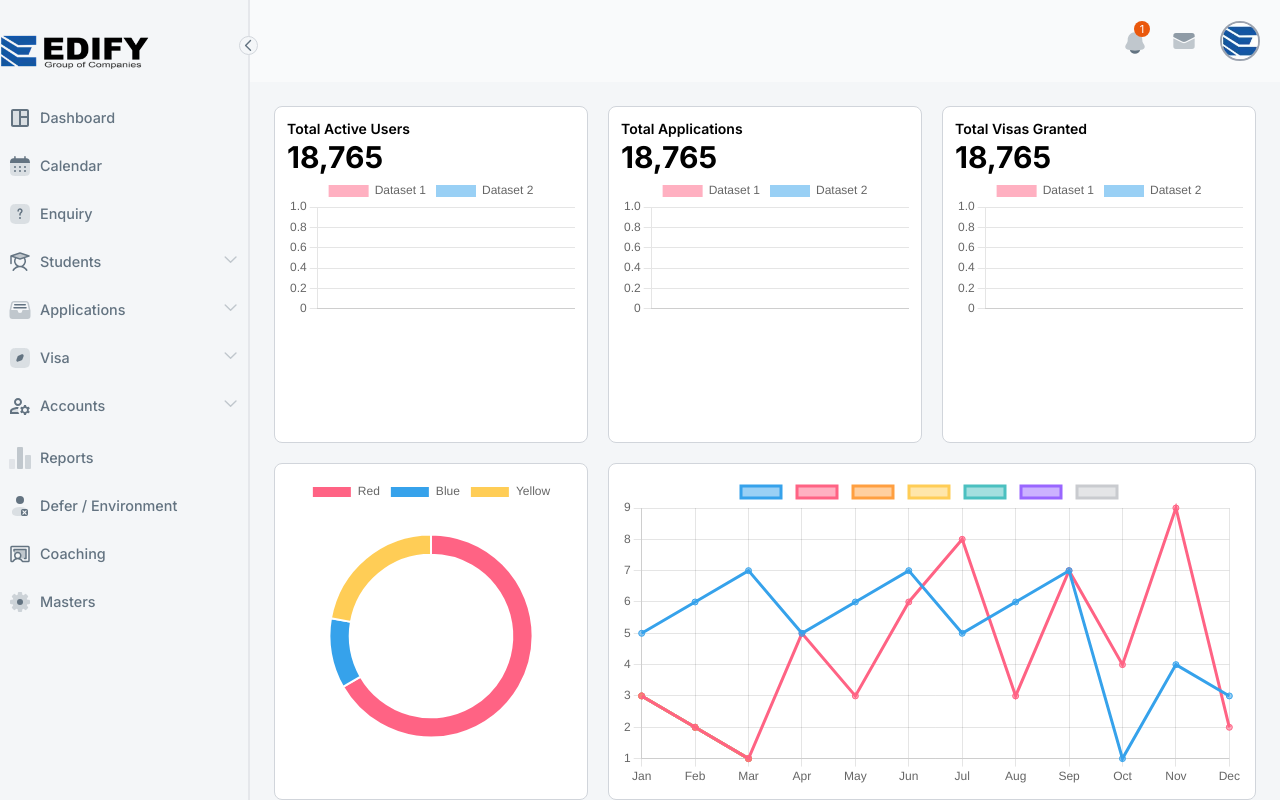
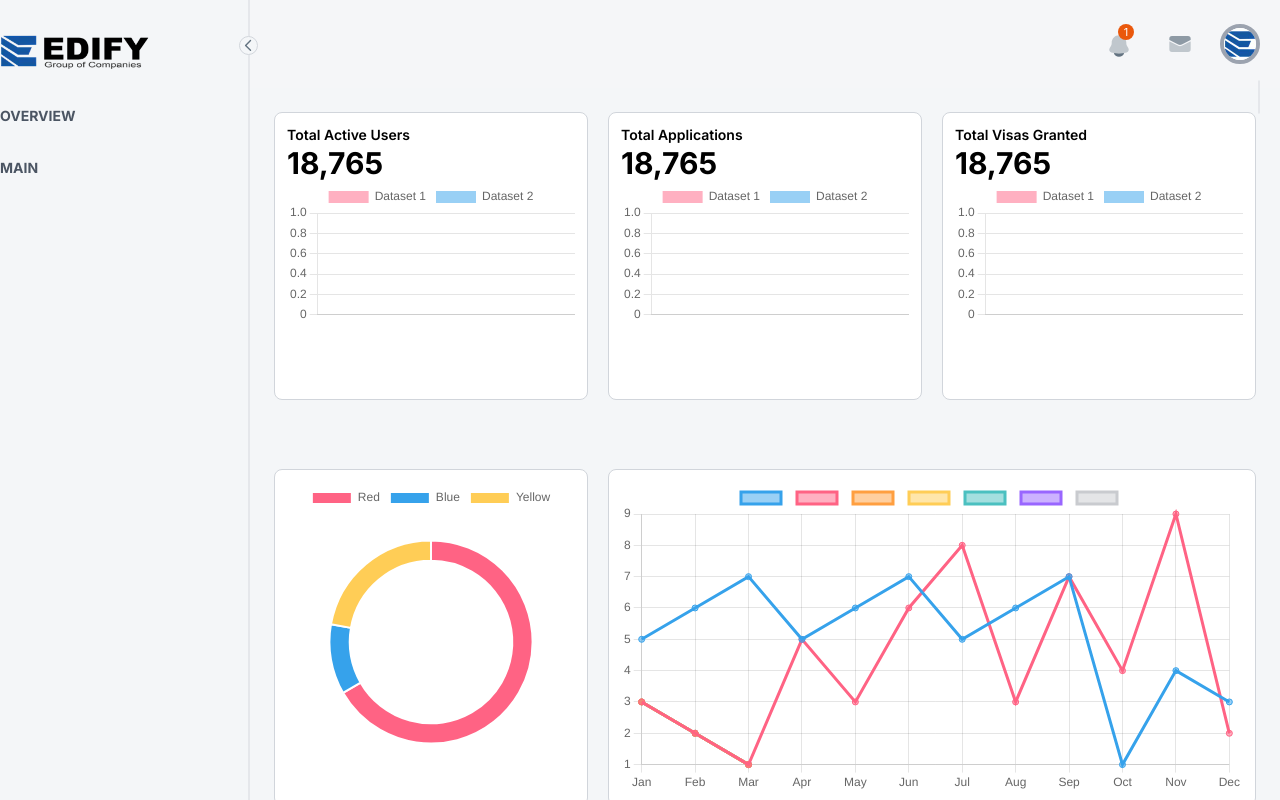
Before and after one commit to mdanish73/edify-crm, a Next.js app: page / in a window 1280 px wide. Built offline with nearby package versions, Linux system fonts and the light colour scheme.

Commit message:
sidebar and topbar re-designed

```diff
--- a/src/app/globals.css
+++ b/src/app/globals.css
@@ -29,3 +29,7 @@
 .sidebar-item.open > .sidebar-content{
   height: 100% !important;
 }
+
+.menu {
+  transition: height 1s ease;
+}
--- a/src/components/SideNavBar.jsx
+++ b/src/components/SideNavBar.jsx
@@ -1,40 +1,50 @@
 'use client'
-import SidebarItem from "./SidebarItem"
-import { IcTwotoneSpaceDashboard } from "./svg/DashIcon"
-import { SolarCalendarBoldDuotone } from "./svg/GravityUiCalendar"
-import { SolarQuestionSquareBoldDuotone } from "./svg/TdesignUserUnknown"
-import { PhStudentDuotone } from "./svg/PhStudent"
-import { IonFileTrayFull } from "./svg/TrayFull"
-import { SolarCompassSquareBoldDuotone } from "./svg/RiCompassDiscoverLine"
-import { IcTwotoneManageAccounts } from "./svg/IcTwotoneManageAccounts"
-import { UimGraphBar } from "./svg/MdiGraphBoxPlusOutline"
-import { SolarUserCrossBoldDuotone } from "./svg/LaUserTimes"
-import { PhChalkboardTeacherDuotone } from "./svg/LaChalkboardTeacher"
-import { LetsIconsSettingLineDuotone } from "./svg/LucideSettings"
+import SidebarItem from "@/components/SidebarItem"
+import { IcTwotoneSpaceDashboard } from "@/components/svg/DashIcon"
+import { SolarCalendarBoldDuotone } from "@/components/svg/GravityUiCalendar"
+import { SolarQuestionSquareBoldDuotone } from "@/components/svg/TdesignUserUnknown"
+import { PhStudentDuotone } from "@/components/svg/PhStudent"
+import { IonFileTrayFull } from "@/components/svg/TrayFull"
+import { SolarCompassSquareBoldDuotone } from "@/components/svg/RiCompassDiscoverLine"
+import { IcTwotoneManageAccounts } from "@/components/svg/IcTwotoneManageAccounts"
+import { UimGraphBar } from "@/components/svg/MdiGraphBoxPlusOutline"
+import { SolarUserCrossBoldDuotone } from "@/components/svg/LaUserTimes"
+import { PhChalkboardTeacherDuotone } from "@/components/svg/LaChalkboardTeacher"
+import { LetsIconsSettingLineDuotone } from "@/components/svg/LucideSettings"
 import { useState, useEffect } from "react"
-import { FluentChevronLeft24Filled } from "./svg/FluentChevronLeft24Filled"
-import { FluentChevronRight24Filled } from "./svg/FluentChevronRight24Filled"
+import { FluentChevronLeft24Filled } from "@/components/svg/FluentChevronLeft24Filled"
+import { FluentChevronRight24Filled } from "@/components/svg/FluentChevronRight24Filled"
 import Image from "next/image"
-import Link from "next/link"
 
-export default function SideNavBar(){
+export default function SideNavBar() {
     const [sideToggle, setSideToggle] = useState(true);
+    const [headerToggles, setHeaderToggles] = useState({});
+
     useEffect(() => {
       setSideToggle(false);
-  }, [])
+      setHeaderToggles({});
+    }, []);
+
+    const navHandle = (label) => {
+      setHeaderToggles(prevState => ({
+        ...prevState,
+        [label]: !prevState[label]
+      }));
+    }
 
     const handleToggle = () => {
         setSideToggle(!sideToggle);
     }
 
-  const navLink = [
-    { title: 'Dashboard', href: '/dashboard', icon: <IcTwotoneSpaceDashboard /> },
+    const headers = [
+      { label: 'overview', child: [
+        { title: 'Dashboard', href: '/', icon: <IcTwotoneSpaceDashboard /> },
         { title: 'Calendar', href: '/calendar', icon: <SolarCalendarBoldDuotone /> },
         { title: 'Enquiry', href: '/enquiry', icon: <SolarQuestionSquareBoldDuotone /> },
         { title: 'Students', href: '', icon: <PhStudentDuotone />, children: [
             {
               title: 'abc', href: '/abc',children:[
-            {title:"Abc",href:"/abc"}
+                {title:"abc",href:"/abc"}
               ]
             },
             {
@@ -70,6 +80,17 @@ export default function SideNavBar(){
         { title: 'Defer / Environment', href: '/defer', icon: <SolarUserCrossBoldDuotone /> },
         { title: 'Coaching', href: '/coaching', icon: <PhChalkboardTeacherDuotone /> },
         { title: 'Masters', href: '/masters', icon: <LetsIconsSettingLineDuotone /> }
+      ] },
+      { label: 'main', child: [
+        {
+          title: 'abc', href: '/abc',children:[
+            {title:"abc",href:"/abc"}
+          ]
+        },
+        {
+          title: 'xyz', href: '/xyz'
+        }
+      ] }
     ]
 
     return (
@@ -78,9 +99,18 @@ export default function SideNavBar(){
         <div onClick={() => handleToggle()} className=" text-sm border border-1 border-gray-300 w-max rounded-full absolute right-[-10px] top-9 cursor-pointer bg-[#F4F6F8] z-50">
           { !sideToggle ? <FluentChevronLeft24Filled /> : <FluentChevronRight24Filled /> }
         </div>
-          <div className="overflow-y-scroll h-full">
-            { navLink.map((item, i) => <SidebarItem key={i} item={item}  sideToggle={sideToggle} setSideToggle={setSideToggle} />) }
+        {
+          headers.map((v, i) => {
+            return (
+              <div key={i} className="overflow-y-scroll">
+                <span className="uppercase text-sm font-bold text-gray-600 cursor-pointer my-4" style={{ display: sideToggle ? 'none' : 'block' }} onClick={() => navHandle(v.label)}>{v.label}</span>
+                <div className="transition-all" style={{ height: headerToggles[v.label] ? '' : 0 }}>
+                  { Array.isArray(v.child) && v.child.map((item, i) => <SidebarItem key={i} item={item} navLink={v.child} sideToggle={sideToggle} setSideToggle={setSideToggle} />) }
                 </div>
               </div>
             )
+          })
         }
+      </div>
+    )
+}
--- a/src/components/SidebarItem.jsx
+++ b/src/components/SidebarItem.jsx
@@ -1,13 +1,13 @@
 'use client'
 import { useState, useEffect } from "react"
-import { IonChevronDown } from "./svg/IonChevronDown"
 import { IonChevronUp } from "./svg/IonChevronUp"
 import { FluentMdl2RadioBullet } from "./svg/FluentMdl2RadioBullet"
 import Link from "next/link"
+import { usePathname } from "next/navigation"
 
 export default function SidebarItem({item, sideToggle, setSideToggle}){
     const [open, setOpen] = useState(false);
-
+    const isActive = item.href && usePathname() === item.href;
     useEffect(() => {
         setOpen(false);
     }, [sideToggle]);
@@ -19,20 +19,19 @@ export default function SidebarItem({item, sideToggle, setSideToggle}){
                         setOpen(!open);
                         setSideToggle(false);
                     }}
-                    className="cursor-pointer sidebar-title flex justify-between hover:bg-gray-200 rounded-lg p-2 mt-1"
+                    className="cursor-pointer sidebar-title flex justify-between hover:bg-gray-200 rounded-lg p-2 mt-1 w-full"
                 >
-                    <span className="text-[#C0C7CD] text-[0.7rem] flex items-center gap-2">
+                    <span className="text-[#C0C7CD] text-[0.7rem] flex items-center gap-2 w-full">
                         { item.icon && <div className="inline">{item.icon}</div> }
                         <p className="text-[#637381] text-[0.9rem] font-medium" style={{display: !sideToggle ? 'block' : 'none'}}>{item.title}</p>
                     </span>
-                    {open ? <IonChevronUp className='justify-self-end' /> : <IonChevronDown className='justify-self-end' style={{display: !sideToggle ? 'block' : 'none'}} />}
+                    {open ? <IonChevronUp className='justify-self-end transition-all rotate-0' /> : <IonChevronUp className='rotate-180 transition-all' style={{display: !sideToggle ? 'block' : 'none'}} />}
                 </div>
                 <div className="sidebar-content" style={{ maxHeight: open ? '100%' : '0', opacity: open ? 1 : 0, overflow: 'hidden', transition: 'all 0.5s ease-out, opacity 0.3s ease-out' }}>
                     {
                         item.children.map((child, index) => {
                             return (
-                                <div  key={index} className="flex my-0 ml-0 px-3 gap-2 rounded-lg transition items-center">
-                                    <FluentMdl2RadioBullet/>
+                                <div key={index} className="flex my-0 ml-0 px-3 gap-2 rounded-lg transition items-center">
                                     <SidebarItem item={child} sideToggle={sideToggle} setSideToggle={setSideToggle} />
                                 </div>
                             )
@@ -43,7 +42,7 @@ export default function SidebarItem({item, sideToggle, setSideToggle}){
         )
     }else{
         return (
-            <Link href={item.href || "#"} className="sidebar-item plain text-black flex items-center gap-2 justify-start hover:no-underline hover:bg-gray-200 rounded-lg p-2 my-2">
+            <Link href={item.href || "#"} className="sidebar-item plain text-black flex items-center gap-2 justify-start hover:no-underline hover:bg-gray-200 rounded-lg p-2 my-2" style={{ backgroundColor: isActive ? '#bfdcfe' : '' }}>
                 { item.icon && <div>{item.icon}</div> }
                 <div className="text-[#637381] text-[0.9rem] font-medium" style={{display: !sideToggle ? 'block' : 'none'}}>{item.title}</div>
             </Link>
--- a/src/components/TopBar.jsx
+++ b/src/components/TopBar.jsx
@@ -1,17 +1,48 @@
-import React from 'react'
+'use client'
+import { React, useState } from 'react'
 import { LetsIconsMessageDuotone } from './svg/HeroiconsEnvelope16Solid'
 import { SolarBellBoldDuotone } from './svg/SolarBellBold'
 import Image from 'next/image'
+import Link from 'next/link'
 
 const TopBar = () => {
+  const links = [
+    { href: '/', title: 'Home' },
+    { href: '/account', title: 'Account' },
+    { href: '/settings', title: 'Settings' }
+  ];
+
+  const [ toggle, setToggle ] = useState(false);
+
+  const toggleClick = () => {
+    setToggle(!toggle);
+    console.log(toggle)
+  }
+
   return (
-    <div className='sticky top-0 z-10 bg-[#F4F6F8] p-5 text-blue-600 backdrop-grayscale w-full flex justify-end gap-5 items-center bg-clip-padding backdrop-filter backdrop-blur-lg bg-opacity-50'>
-      <button>
+    <div className='sticky top-0 z-10 p-5 text-blue-600 w-full flex justify-end gap-4 items-center bg-[#F4F6F8] bg-clip-padding backdrop-filter backdrop-blur-md bg-opacity-90'>
+      <button className='hover:bg-gray-200 hover:scale-110 px-2 rounded-full items-center justify-center'>
         <SolarBellBoldDuotone className='relative top-[10px] left-0' />
         <small className='relative top-[-25px] right-[-12px] text-[11px] text-white bg-orange-600 w-4 h-4 rounded-full p-2 flex items-center justify-center'>1</small>
       </button>
-      <button><LetsIconsMessageDuotone/></button>
-      <div className='overflow-hidden w-10 h-10 rounded-full border-2 border-gray-400 cursor-pointer'><Image src='/img/logo.jpg' width={40} height={40} alt='userImg' className='object-cover' /></div>
+      <button className='hover:bg-gray-200 p-2 transition hover:scale-110 rounded-full items-center justify-center'><LetsIconsMessageDuotone/></button>
+      <div className='overflow-hidden w-10 h-10 rounded-full border-4 border-gray-400 cursor-pointer relative hover:scale-110 transition-all'>
+        <Image onClick={toggleClick} src='/img/logo.jpg' width={40} height={40} alt='userImg' className='object-cover' />
+      </div>
+      <div className='bg-white bg-clip-padding backdrop-filter backdrop-blur-3xl menu bg-opacity-90 border border-gray-200 absolute z-40 top-20 py-4 rounded-xl transition-all overflow-hidden' style={{ width: toggle ? '' : 0, height: toggle ? '' : 0 }}>
+        <div className='font-medium text-md px-3 text-[#334454]'>Danish</div>
+        <span className='px-3 text-sm my-2 text-gray-400 mb-2'>danish@demoAccount.com</span>
+        <hr className='w-full mt-1'/>
+        {
+          links.map((v, i) => {
+            return (
+              <Link className='my-3 block px-3 text-sm font-medium text-gray-500' href={v.href} key={i}>{v.title}</Link>
+              )
+            })
+          }
+          <hr className='mb-2'/>
+          <Link className='px-3 text-sm font-medium my-3 text-[#FF5630]' href='/logout'>Logout</Link>
+      </div>
     </div>
   )
 }
--- a/src/components/charts/MiniBarChart.jsx
+++ b/src/components/charts/MiniBarChart.jsx
@@ -32,7 +32,7 @@ export const data = {
 
 const MiniBarChart = () => {
     return (
-        <div><Bar data={data} options={options} /></div>
+        <div><Bar data={data} options={options} className='mb-0' /></div>
     )
 }
 
```
Also changed, not shown: src/app/page.js (+4 -4 lines). Lines whose indentation alone changed are shown as unchanged.
